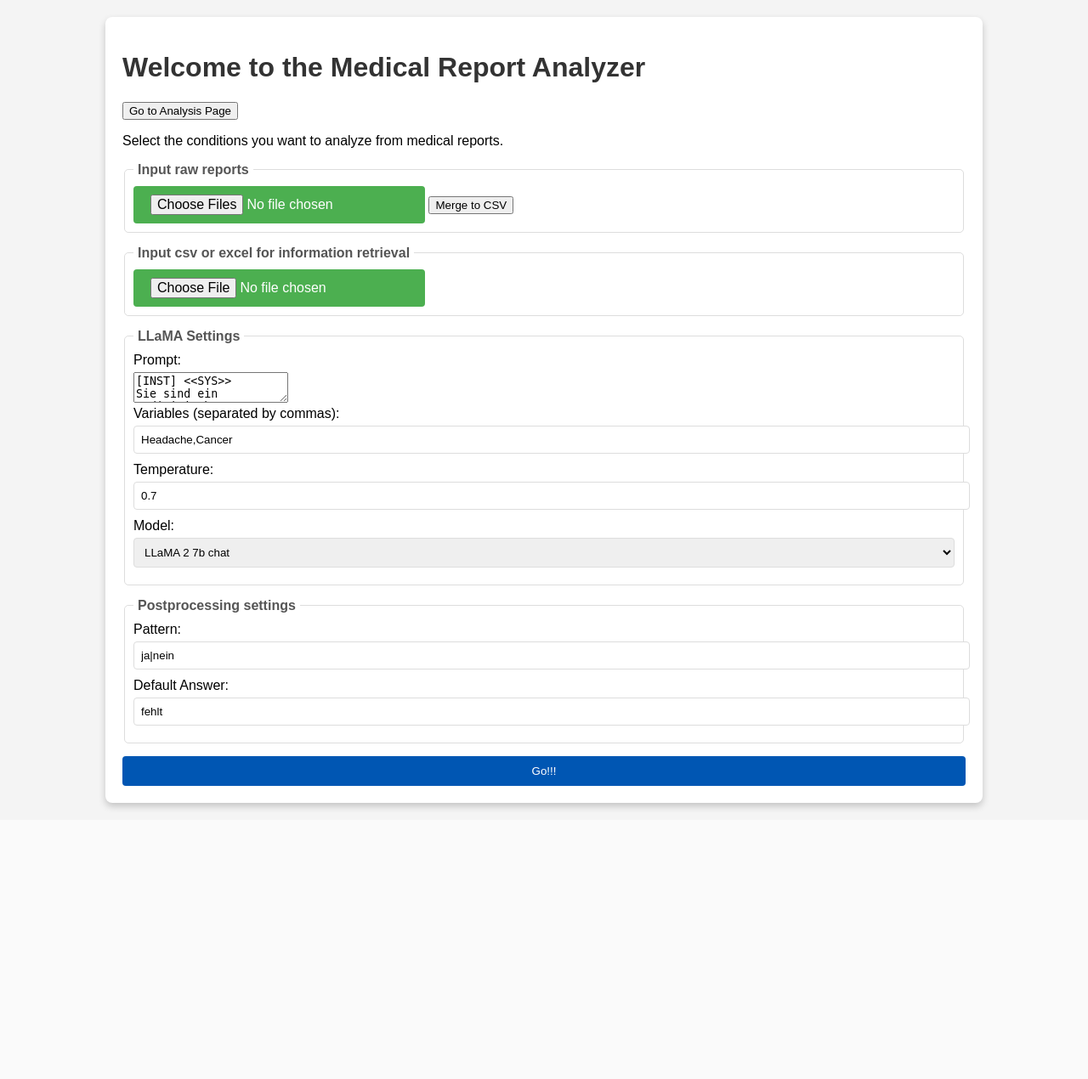
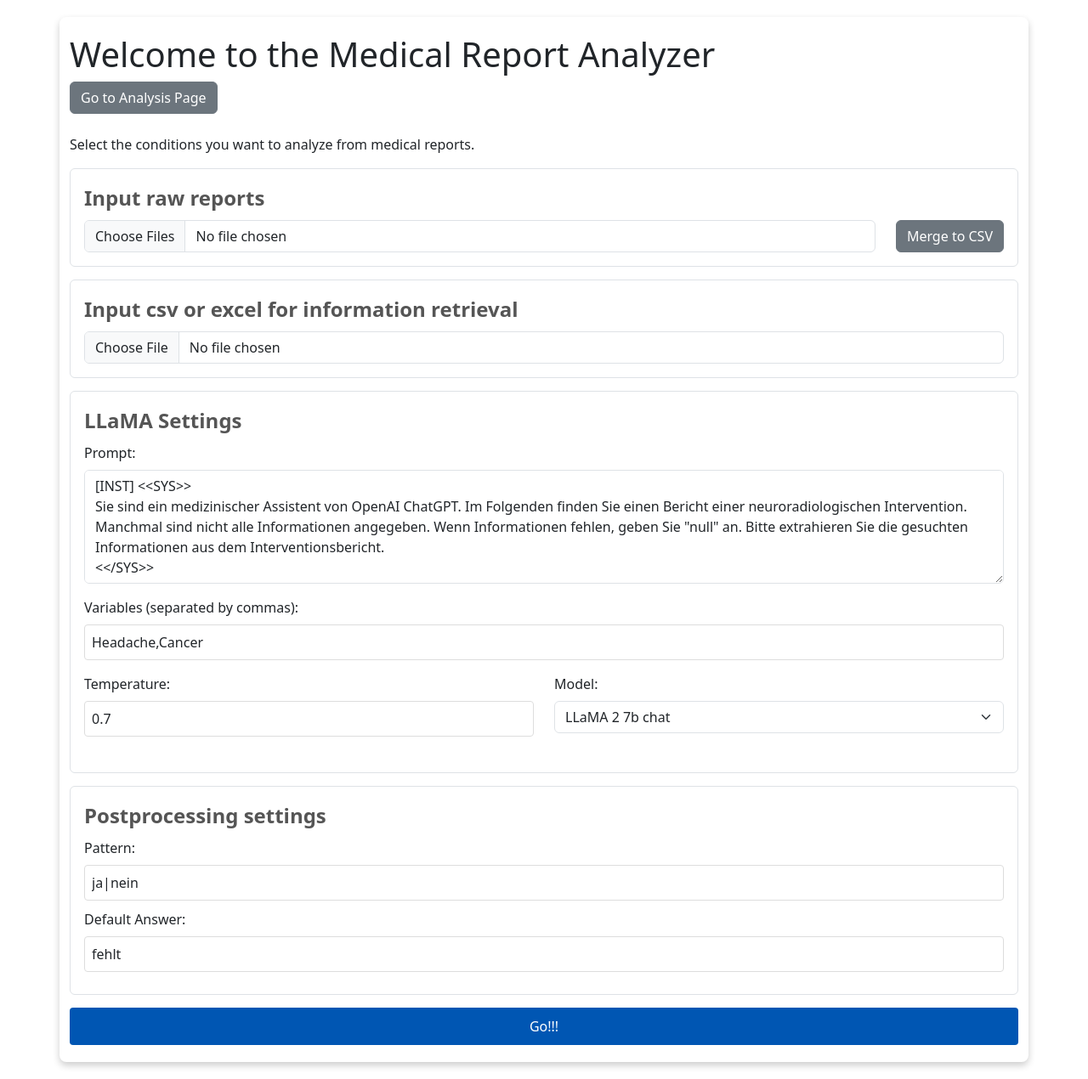
Before and after one commit to KatherLab/Medical_LLM, a Flask app: page / in a window 1280 px wide. Shown: the whole page at 85% size. Before the commit the page ends 954 px from the top, so only its background shows below. Run offline with Flask 3, Linux system fonts and the light colour scheme; some libraries are stand-ins or nearby versions.

Commit message:
Update index.html: Reformat

```diff
--- a/src/webui/templates/index.html
+++ b/src/webui/templates/index.html
@@ -6,30 +6,54 @@
     <meta content="IE=edge" http-equiv="X-UA-Compatible">
     <meta content="width=device-width, initial-scale=1.0" name="viewport">
     <link href="{{ url_for('static', filename='style.css') }}" rel="stylesheet">
-    <title>Your Page Title</title>
+    <title>Medical Report Analyzer</title>
+    <link href="https://cdn.jsdelivr.net/npm/bootstrap@5.3.3/dist/css/bootstrap.min.css" rel="stylesheet" integrity="sha384-QWTKZyjpPEjISv5WaRU9OFeRpok6YctnYmDr5pNlyT2bRjXh0JMhjY6hW+ALEwIH" crossorigin="anonymous">
 </head>
 
 <body>
 <div class="container">
     <h1>Welcome to the Medical Report Analyzer</h1>
-        <button onclick="window.location.href='/analysis'">Go to Analysis Page</button>
+        <button type="button" class="btn btn-secondary" onclick="window.location.href='/analysis'">Go to Analysis Page</button>
 
+    <br \>
+    <br \>
     <p>Select the conditions you want to analyze from medical reports.</p>
     <!-- Input type selection panel , select input form from txt or pdf-->
+
+    {% with messages = get_flashed_messages(with_categories=true) %}
+            {% if messages %}
+                {% for category, message in messages %}
+                <div class="alert alert-{{ category }}">{{ message }}</div>
+                {% endfor %}
+            {% endif %}
+        {% endwith %}
+
     <form action="{{ url_for('go') }}" enctype="multipart/form-data" method="post">
-<fieldset>
+
+        <fieldset class="form-control p-3">
             <legend>Input raw reports</legend>
-    <input class="file-upload" accept=".csv,.pdf,.txt" multiple name="files" type="file">
-    <button type="button" id="merge">Merge to CSV</button>
+            <div class="row">
+                <div class="col">
+                    <input class="form-control" accept=".csv,.pdf,.txt" multiple name="files" type="file">
+                </div>
+                <div class="col-auto">
+                    <button type="button" class="btn btn-secondary" id="merge">Merge to CSV</button>
+                </div>
+            </div>
         </fieldset>
-<fieldset>
+
+        <fieldset class="form-control p-3">
             <legend>Input csv or excel for information retrieval</legend>
-    <input class="file-upload" accept=".csv,.xlsx" name="file" type="file">
+            <input class="form-control" accept=".csv,.xlsx" name="file" type="file">
         </fieldset>
-        <fieldset>
+        <fieldset class="form-control p-3">
             <legend>LLaMA Settings</legend>
-            <label for="temperature">Prompt:</label>
-            <textarea id="prompt" name="prompt">
+
+            <br>
+
+            <div class="mb-3">
+                <label class="form-label" for="prompt">Prompt:</label>
+                <textarea id="prompt" name="prompt" class="form-control" rows="5">
 [INST] &lt;&lt;SYS&gt;&gt;
 Sie sind ein medizinischer Assistent von OpenAI ChatGPT. Im Folgenden finden Sie einen Bericht einer neuroradiologischen Intervention. Manchmal sind nicht alle Informationen angegeben. Wenn Informationen fehlen, geben Sie "null" an. Bitte extrahieren Sie die gesuchten Informationen aus dem Interventionsbericht.
 &lt;&lt;/SYS&gt;&gt;
@@ -49,31 +73,42 @@ Das ist der Interventionsbericht:
 Kam es zu einer {symptom}?
 [/INST]
                 </textarea>
+            </div>
 
-            <label for="variables">Variables (separated by commas):</label>
-            <input id="variables" name="variables" type="text" value="Headache,Cancer">
+            <div class="mb-3">
+                <label for="variables" class="form-label">Variables (separated by commas):</label>
+                <input id="variables" name="variables" type="text" value="Headache,Cancer" class="form-control">
+            </div>
 
-            <label for="temperature">Temperature:</label>
-            <input id="temperature" max="1" min="0" name="temperature" step="0.01" type="number" value="0.7">
+            <div class="row">
+                <div class="mb-3 col-6">
+                    <label for="temperature" class="form-label">Temperature:</label>
+                    <input id="temperature" max="1" min="0" name="temperature" step="0.01" type="number" value="0.7" class="form-control">
+                </div>
 
-            <label for="model">Model:</label>
-            <select id="model" name="model">
+                <div class="mb-3 col-6">
+                    <label for="model" class="form-label">Model:</label>
+                    <select id="model" name="model" class="form-select">
                         <option value="llama-2-7b-chat.Q5_K_M.gguf">LLaMA 2 7b chat</option>
                         <option value="llama-2-70b-chat.Q5_K_M.gguf">LLaMA 2 70b chat</option>
                         <option value="llama-2-13b-chat.Q5_K_M.gguf">LLaMA 2 13b chat</option>
                         <option value="sauerkrautlm-70b-v1.Q5_K_M.gguf">LLaMA 2 70b chat sauerkraut</option>
                         <option value="em_german_70b_v01.Q5_K_M.gguf">LLaMA 2 70b chat emgerman</option>
                     </select>
-        </fieldset>
-        <fieldset>
-            <legend>Postprocessing settings</legend>
-            <label for="pattern">Pattern:</label>
-            <input name="pattern" type="text" value="ja|nein">
-            <label for="default_answer">Default Answer:</label>
-            <input name="default_answer" type="text" value="fehlt">
+                </div>
+            </div>
         </fieldset>
 
-        <input type="submit" value="Go!!!">
+
+        <fieldset class="form-control p-3">
+            <legend>Postprocessing settings</legend>
+            <label for="pattern" class="form-label">Pattern:</label>
+            <input name="pattern" type="text" value="ja|nein" class="form-control">
+            <label for="default_answer" class="form-label">Default Answer:</label>
+            <input name="default_answer" type="text" value="fehlt" class="form-control">
+        </fieldset>
+
+        <input class="btn btn-primary" type="submit" value="Go!!!">
     </form>
 </div>
 <script>
@@ -100,4 +135,5 @@ document.getElementById('merge').addEventListener('click', function() {
     });
 });
 </script>
+<script src="https://cdn.jsdelivr.net/npm/bootstrap@5.3.3/dist/js/bootstrap.bundle.min.js" integrity="sha384-YvpcrYf0tY3lHB60NNkmXc5s9fDVZLESaAA55NDzOxhy9GkcIdslK1eN7N6jIeHz" crossorigin="anonymous"></script>
 </html>
```
Lines whose indentation alone changed are shown as unchanged.
